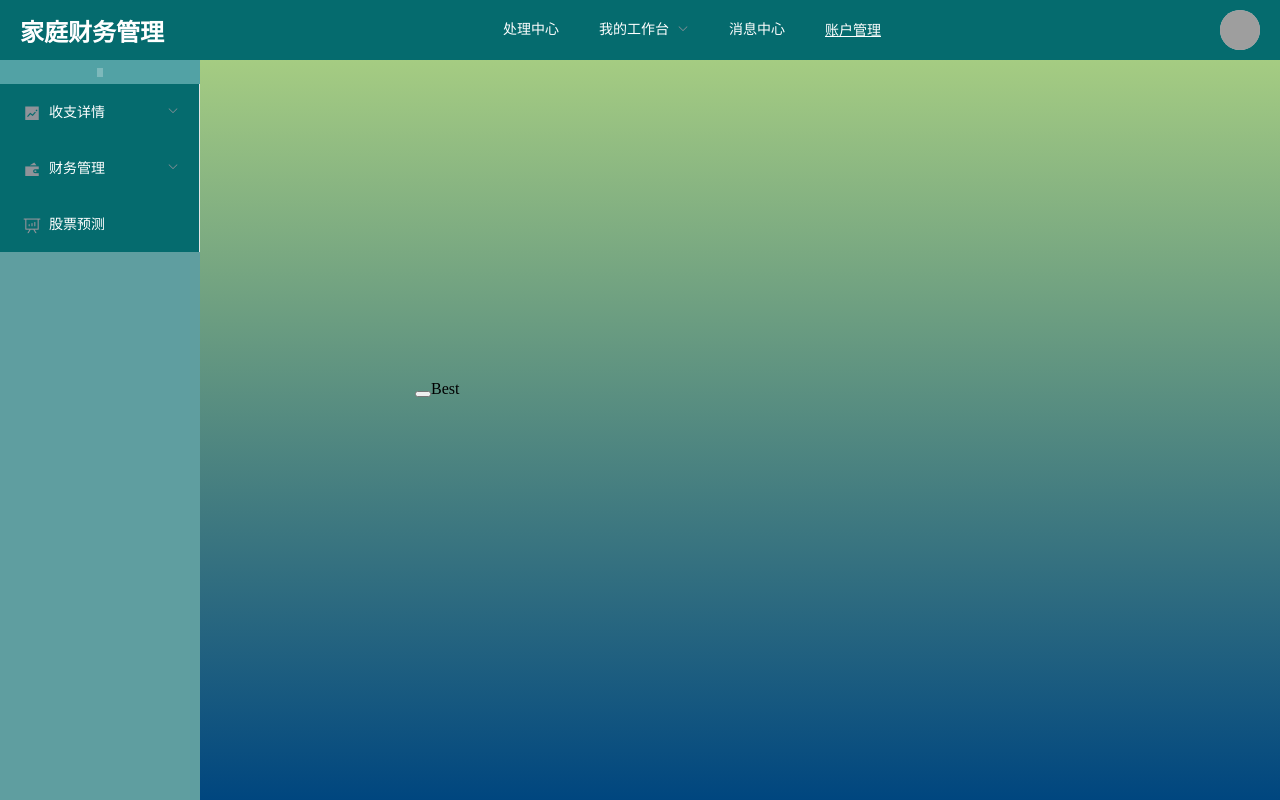
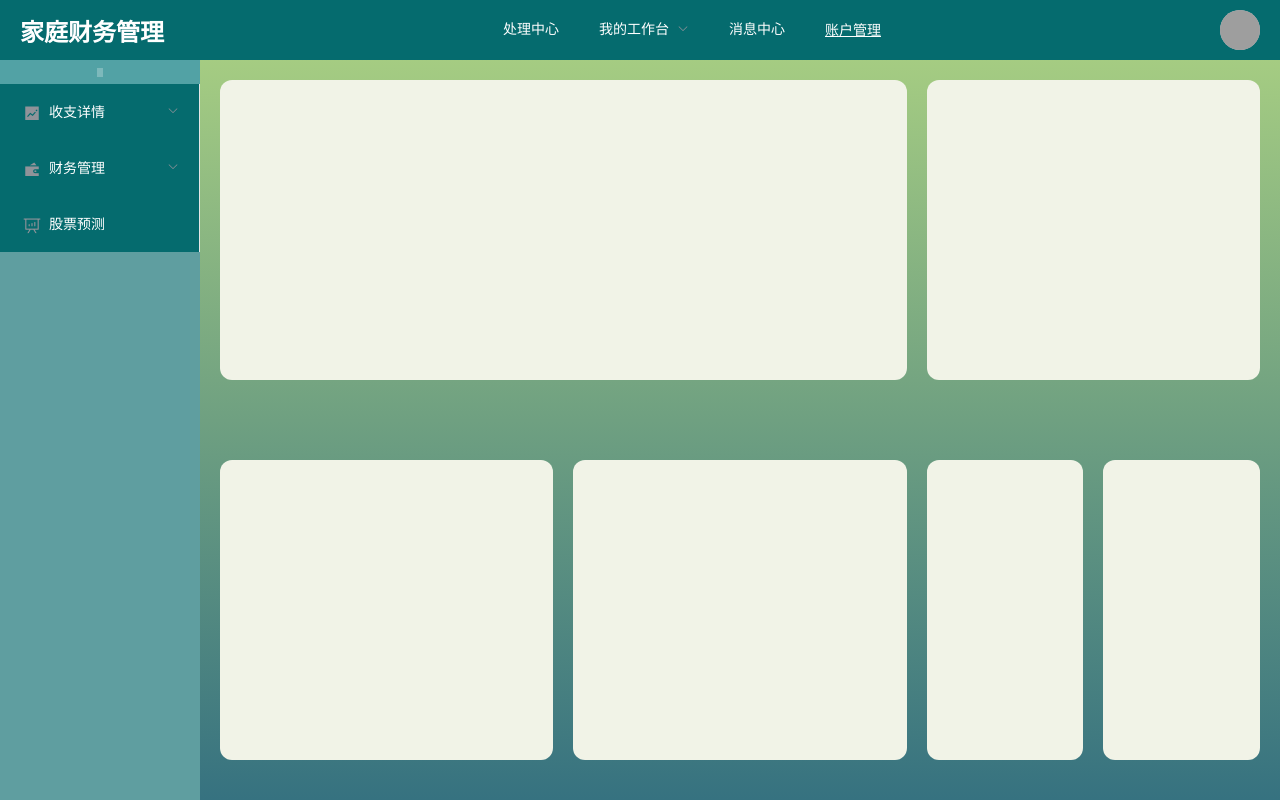
Before and after one commit to lzh-forever/FamilyWealth, a Vue app: page /#/welcome in a window 1280 px wide. Shown: the top 800 px of the page. Built offline with nearby package versions, Linux system fonts and the light colour scheme; grey boxes are pictures that could not be loaded.

Commit message:
[addchildrouter]

```diff
--- a/src/components/Home.vue
+++ b/src/components/Home.vue
@@ -63,7 +63,6 @@
               <el-menu-item index="1-1">收支查询</el-menu-item>
               <el-menu-item index="1-2">财务报表</el-menu-item>
               <el-menu-item index="1-3">证券流水</el-menu-item>
-              <el-menu-item index="1-4">股票流水</el-menu-item>
             </el-submenu>
             <el-submenu index="2">
               <template slot="title">
--- a/src/components/Welcome.vue
+++ b/src/components/Welcome.vue
@@ -1,6 +1,6 @@
 <template>
   <div id="welcome">
-    <!-- <el-row :gutter="20">
+    <el-row :gutter="20">
       <el-col :span="16"><div class="grid-content bg-purple"></div></el-col>
       <el-col :span="8"><div class="grid-content bg-purple"></div></el-col>
     </el-row>
@@ -14,8 +14,8 @@
       <el-col :span="4"><div class="grid-content bg-purple"></div></el-col>
       <el-col :span="16"><div class="grid-content bg-purple"></div></el-col>
       <el-col :span="4"><div class="grid-content bg-purple"></div></el-col>
-    </el-row> -->
-    <ChangeableTitle></ChangeableTitle>
+    </el-row>
+    <!-- <ChangeableTitle></ChangeableTitle> -->
   </div>
 </template>
 
```
Also changed, not shown: src/components/forecast/SharesForecast.vue (added, +13 -0 lines), src/components/manage/SecurityAccount.vue (added, +13 -0 lines), src/components/manage/SharesManage.vue (added, +13 -0 lines), src/components/search/FinancialList.vue (added, +13 -0 lines), src/components/search/InAndEx.vue (added, +11 -0 lines), src/components/search/Shares.vue (added, +11 -0 lines), src/router/index.js (+17 -2 lines).
